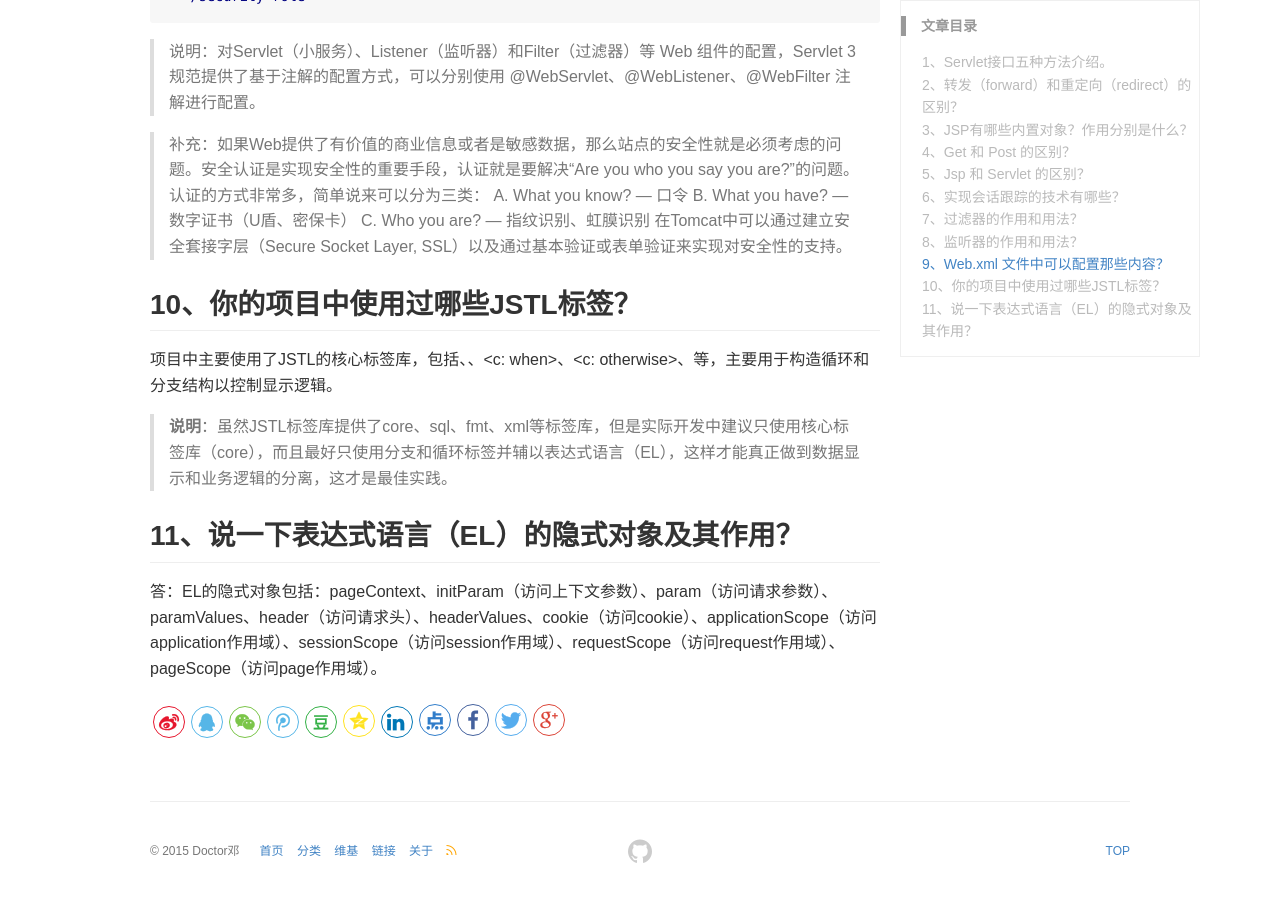
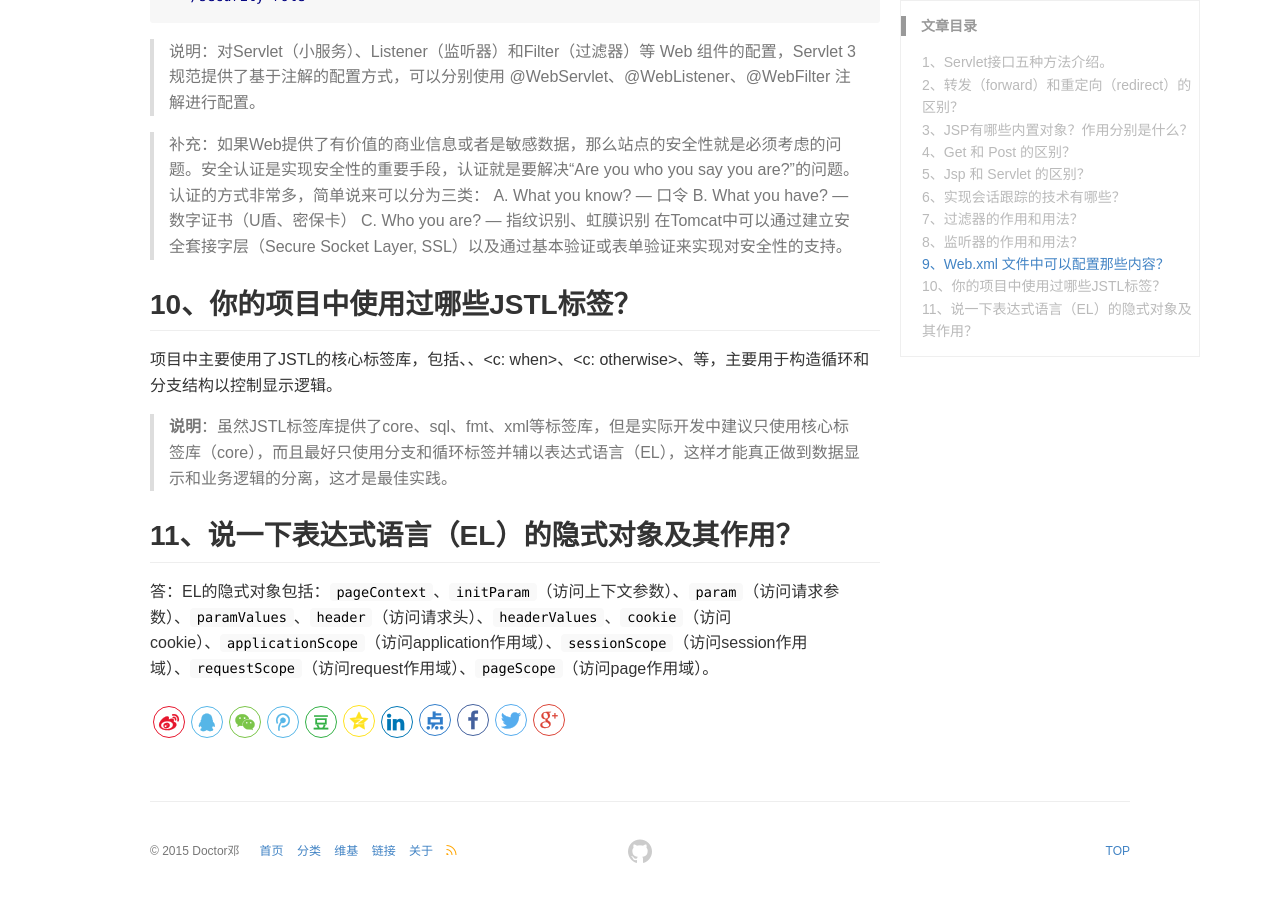
Before and after one commit to DoctorDeng/DoctorDeng.github.io, a Jekyll site: the page built from _posts/2016-09-12-java-面试.md, in a window 1280 px wide and 900 px high, scrolled down 10502 px. Built offline with Jekyll 4.4.1, drawn with Linux system fonts in a browser that asks for light colours.

Commit message:
modify file

```diff
--- a/_posts/2016-09-12-java-面试.md
+++ b/_posts/2016-09-12-java-面试.md
@@ -443,4 +443,4 @@ C. Who you are? — 指纹识别、虹膜识别
 > **说明**：虽然JSTL标签库提供了core、sql、fmt、xml等标签库，但是实际开发中建议只使用核心标签库（core），而且最好只使用分支和循环标签并辅以表达式语言（EL），这样才能真正做到数据显示和业务逻辑的分离，这才是最佳实践。
 
 ## 11、说一下表达式语言（EL）的隐式对象及其作用？
-答：EL的隐式对象包括：pageContext、initParam（访问上下文参数）、param（访问请求参数）、paramValues、header（访问请求头）、headerValues、cookie（访问cookie）、applicationScope（访问application作用域）、sessionScope（访问session作用域）、requestScope（访问request作用域）、pageScope（访问page作用域）。
+答：EL的隐式对象包括：`pageContext`、`initParam`（访问上下文参数）、`param`（访问请求参数）、`paramValues`、`header`（访问请求头）、`headerValues`、`cookie`（访问cookie）、`applicationScope`（访问application作用域）、`sessionScope`（访问session作用域）、`requestScope`（访问request作用域）、`pageScope`（访问page作用域）。
```
